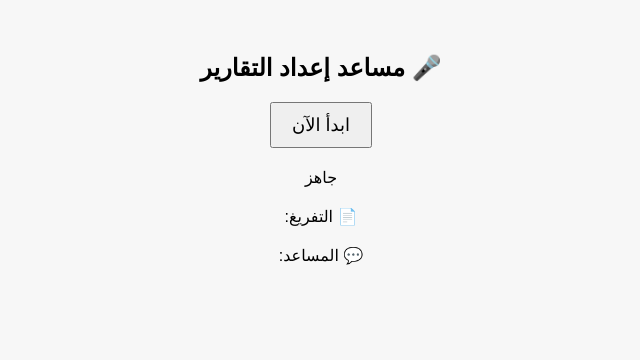
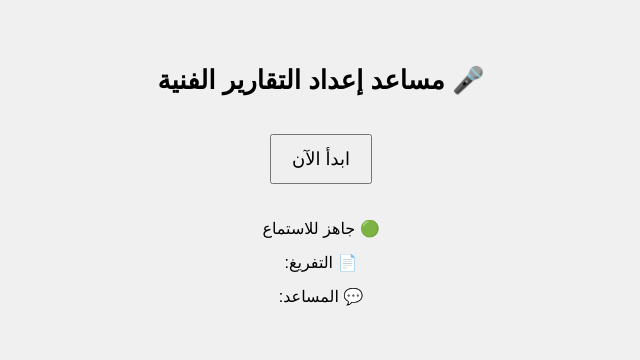
Before and after one commit to Rashidlovew/voice-report-assistant, a Flask app: page / in a window 1280 px wide. Shown: the top 360 px of the page, without its empty margins (319-959 px from the left). Run offline with Flask 3, Linux system fonts and the light colour scheme.

Commit message:
Update index.html

```diff
--- a/templates/index.html
+++ b/templates/index.html
@@ -4,16 +4,28 @@
     <meta charset="UTF-8" />
     <title>مساعد التقرير الصوتي</title>
     <style>
-        body { font-family: Arial; background: #f7f7f7; text-align: center; padding: 30px; }
-        h1 { font-size: 24px; margin-bottom: 20px; }
-        button { padding: 10px 20px; font-size: 18px; }
-        .status, .text-block { margin: 20px 0; }
+        body {
+            font-family: 'Arial', sans-serif;
+            background: #f0f0f0;
+            text-align: center;
+            padding: 40px;
+        }
+        h1 { font-size: 26px; }
+        button {
+            font-size: 18px;
+            padding: 12px 20px;
+            margin: 20px 0;
+        }
+        .status, .text-block {
+            margin: 15px 0;
+            font-size: 16px;
+        }
     </style>
 </head>
 <body>
-    <h1>🎤 مساعد إعداد التقارير</h1>
+    <h1>🎤 مساعد إعداد التقارير الفنية</h1>
     <button onclick="startAssistant()">ابدأ الآن</button>
-    <div class="status" id="status">جاهز</div>
+    <div class="status" id="status">🟢 جاهز للاستماع</div>
     <div class="text-block">📄 التفريغ: <span id="transcriptionText"></span></div>
     <div class="text-block">💬 المساعد: <span id="responseText"></span></div>
     <audio id="audioPlayer" controls style="display:none;"></audio>
```
